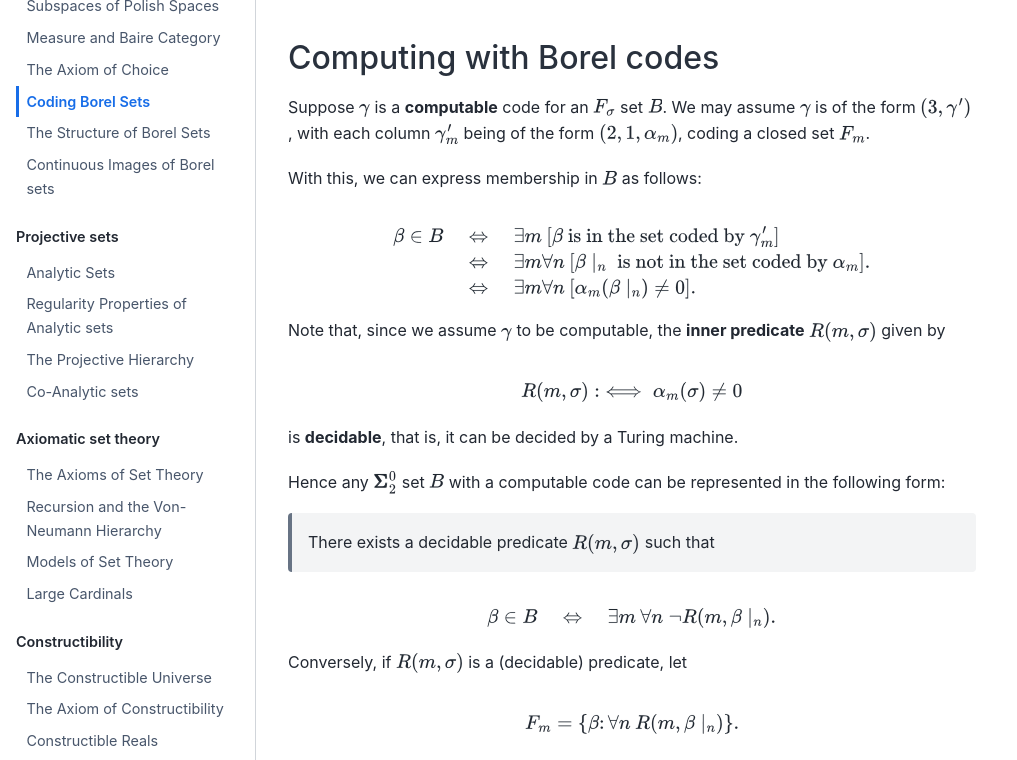
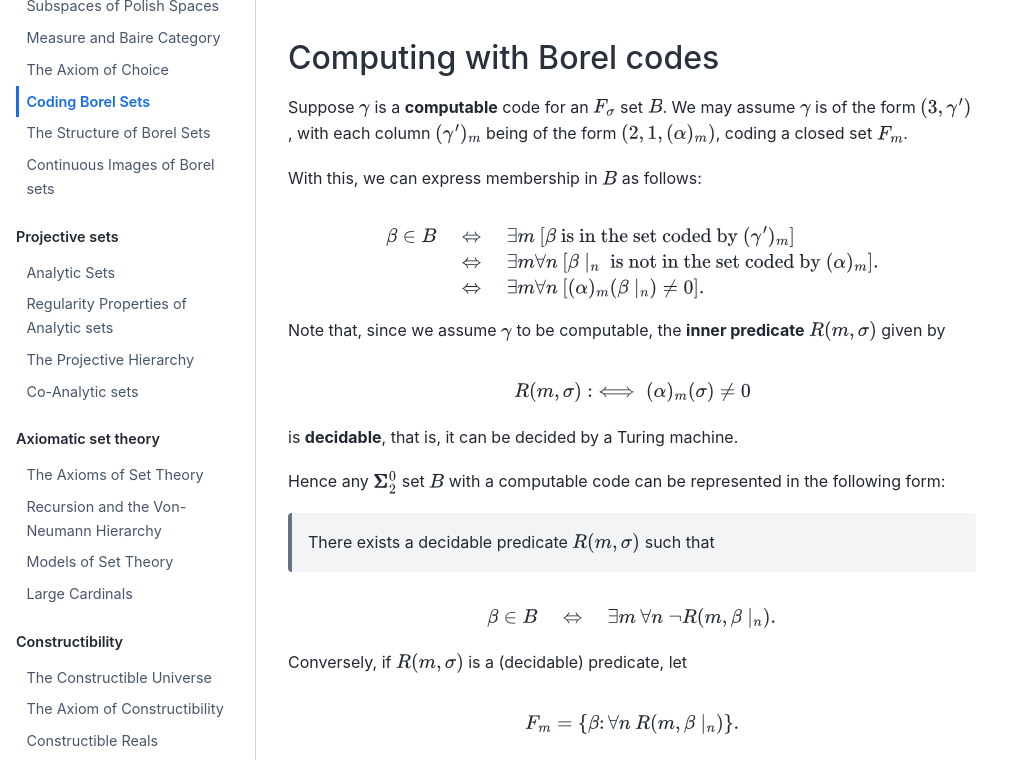
Before and after one commit to 28left/descriptive_set_theory, a Jupyter Book: the page built from codingBorel.md, in a window 1280 px wide and 900 px high, scrolled down 2074 px, cut to the strip 140-900 px from the top of the window. Shown: the whole strip, without its empty margins (0-1017 px from the left). Built offline with Jupyter Book 1.0.4 settings and Sphinx 7.4.7 and the Sphinx Book theme 1.1.4, drawn with Linux system fonts in a browser that asks for light colours; some of the changed text lies outside the part shown.

````diff
--- a/_config.yml
+++ b/_config.yml
@@ -48,11 +48,13 @@ parse:
 
 sphinx:
   config:
+    # myst_override_mathjax: false
     bibtex_reference_style: author_year
     mathjax_path: https://cdn.jsdelivr.net/npm/mathjax@3/es5/tex-mml-svg.js
     mathjax3_config:
       TeX:
         Macros:
+          'NN': "\\mathbb{N}^\\mathbb{N}"
           'N': "\\mathbb{N}"
           'R': "\\mathbb{R}"
           'Real': "\\mathbb{R}"
--- a/codingBorel.md
+++ b/codingBorel.md
@@ -66,7 +66,7 @@ $$
 
 Finally, let us define the following operation on elements of Baire (or Cantor) space: Given $\beta\in \Baire$,
 - let $\beta'$ be the real defined by $\beta'(n) = \beta(n+1)$. (*We cut the first entry.*)
-- for $m \geq 0$, let $\beta_m$ be the *$m$-th column* of $\beta$, $\beta_m(n) = \beta(\Tup{m,n})$.
+- for $m \geq 0$, let $(\beta)_m$ be the **$m$-th column** of $\beta$, $(\beta)_m(n) = \beta(\Tup{m,n})$.
 
 
 ## Borel codes of finite order
@@ -85,7 +85,7 @@ Let $\gamma \in \Baire$.
 
 - If $\gamma$ is such that $\gamma(0)=2$ and $\gamma'$ is a $\bSigma^0_n$ code for $A \subseteq \Baire$, we say $\gamma$ **is a $\bPi^0_n$ code** for $\Co{A}$.
 
-- If $\gamma$ is such that $\gamma(0)=3$ and for each $m$, $\gamma'_m$ is a $\bPi^0_n$ code of a set $A_m$, we say $\gamma$ **is a $\bSigma^0_{n+1}$ code** for $\bigcup_n A_n$.
+- If $\gamma$ is such that $\gamma(0)=3$ and for each $m$, $(\gamma')_m$ is a $\bPi^0_n$ code of a set $A_m$, we say $\gamma$ **is a $\bSigma^0_{n+1}$ code** for $\bigcup_n A_n$.
 ```
 
 The first position in each code indicates the kind of set it codes -- an open set, a complement, or a union.
@@ -124,20 +124,20 @@ The tree structure of a code also lets us assign levels to a Borel code similar
 
 ## Computing with Borel codes
 
-Suppose $\gamma$ is a **computable** code for an $F_\sigma$ set $B$. We may assume $\gamma$ is of the form $(3,\gamma')$, with each column $\gamma'_m$ being of the form $(2,1,\alpha_m)$, coding a closed set $F_m$.
+Suppose $\gamma$ is a **computable** code for an $F_\sigma$ set $B$. We may assume $\gamma$ is of the form $(3,\gamma')$, with each column $(\gamma')_m$ being of the form $(2,1,(\alpha)_m)$, coding a closed set $F_m$.
 
 With this, we can express membership in $B$ as follows:
 
 \begin{align*}
-    \beta \in B \quad & \Leftrightarrow \quad \exists m \: [\text{$\beta$ is in the set coded by $\gamma'_m$}] \\
-        & \Leftrightarrow \quad \exists m \forall n \: [\beta\Rest{n} \text{ is not in the set coded by } \alpha_m]. \\
-        & \Leftrightarrow \quad \exists m \forall n \: [\alpha_m(\beta\Rest{n}) \neq 0 ].
+    \beta \in B \quad & \Leftrightarrow \quad \exists m \: [\text{$\beta$ is in the set coded by $(\gamma')_m$}] \\
+        & \Leftrightarrow \quad \exists m \forall n \: [\beta\Rest{n} \text{ is not in the set coded by } (\alpha)_m]. \\
+        & \Leftrightarrow \quad \exists m \forall n \: [(\alpha)_m(\beta\Rest{n}) \neq 0 ].
 \end{align*}
 
 Note that, since we assume $\gamma$ to be computable, the **inner predicate** $R(m,\sigma)$ given by
 
 $$
-R(m,\sigma) :\iff \alpha_m(\sigma) \neq 0
+R(m,\sigma) :\iff (\alpha)_m(\sigma) \neq 0
 $$
 
 is **decidable**, that is, it can be decided by a Turing machine.
@@ -272,7 +272,7 @@ witnesses that $U$ is $\Pi^0_1$.
 
 If $\gamma = (2, \alpha)$ is a $\bPi^0_n$ code, then $\alpha$ is a $\bSigma^0_n$ code. By inductive hypothesis, the set coded by $\alpha$ is $\Sigma^0_n$, so by definition of the effective hierarchy and the Borel codes, $\gamma$ codes a $\Pi^0_n$ set.
 
-Finally, assume $\gamma = (3,\alpha)$ is a $\bSigma^0_{n+1}$ code for a set $B$. Then each $\alpha_m$ is a $\bPi^0_n$ code for a set $A_m$.
+Finally, assume $\gamma = (3,\alpha)$ is a $\bSigma^0_{n+1}$ code for a set $B$. Then each $(\alpha)_m$ is a $\bPi^0_n$ code for a set $A_m$.
 
 ```{prf:lemma}
 :label: lem-Borel-codes-inverse-shift
````
Also changed, not shown: coanalytic.md (+35 -1 lines), constructible-reals.md (+59 -12 lines).
